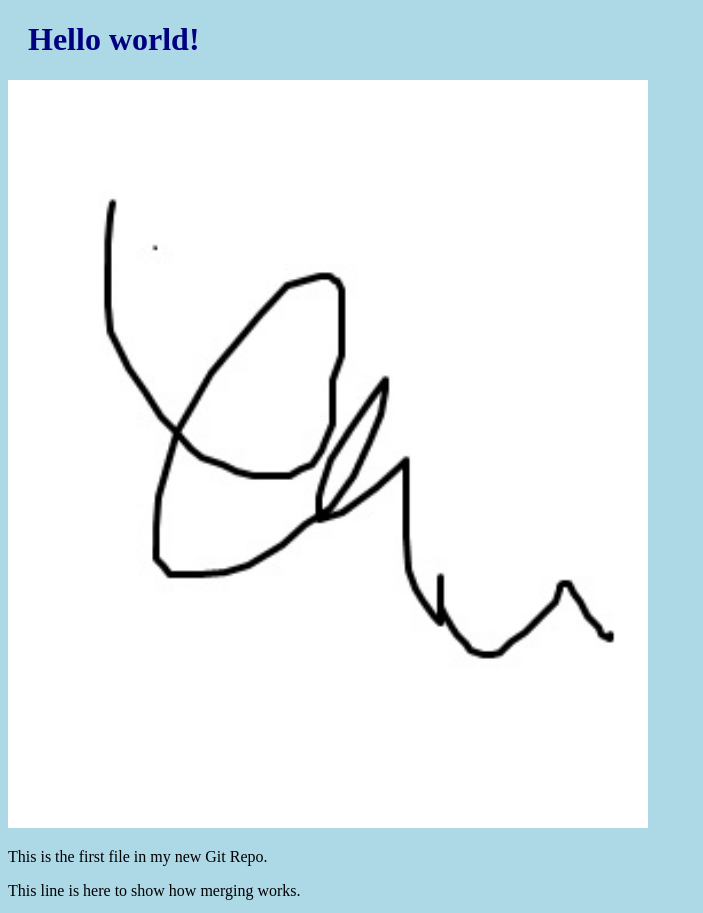
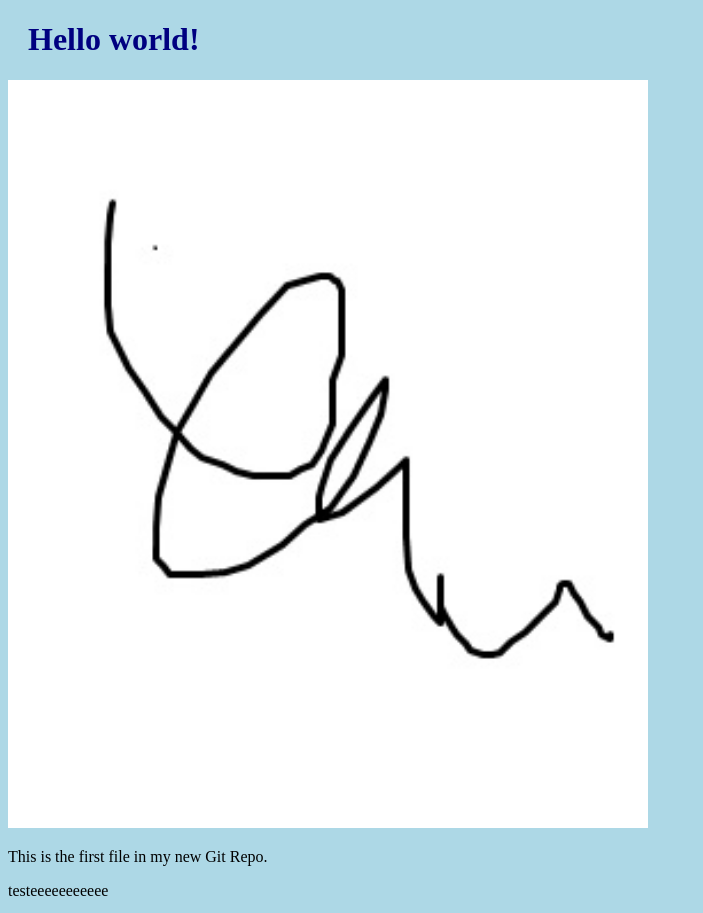
Before and after one commit to badsilva88/hello-word, a plain HTML site: page index.html in a window 1280 px wide. Shown: the top 913 px of the page, without its empty margins (0-703 px from the left). Drawn offline with Linux system fonts and the light colour scheme.

Commit message:
teste de mudança no index
teste de mudança no index

```diff
--- a/index.html
+++ b/index.html
@@ -9,7 +9,8 @@
 <h1>Hello world!</h1>
 <div><img src="img_hello_world.jpg" alt="Hello World from Space" style="width:100%;max-width:640px"></div>
 <p>This is the first file in my new Git Repo.</p>
-<p>This line is here to show how merging works.</p>
+
+<p>testeeeeeeeeeee</p>
 <div><img src="img_hello_git.jpg" alt="Hello Git" style="width:100%;max-width:640px"></div>
 
 </body>
```
